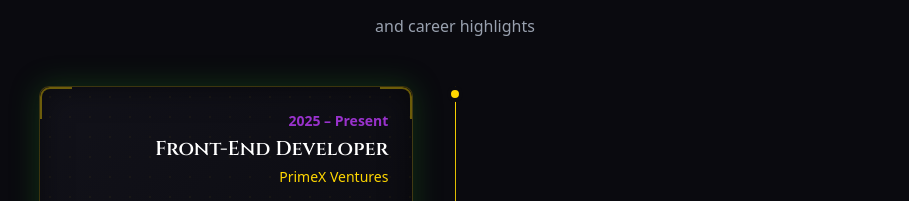
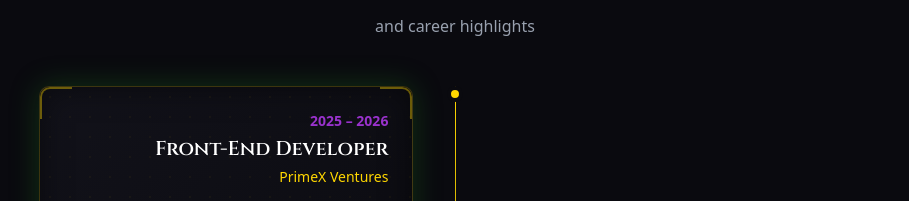
Before and after one commit to Howard-23/Animated-Portfolio, a Next.js app: page / in a window 1280 px wide. Shown: the part 2601-2802 px from the top of the page, without its empty margins (185-1094 px from the left). Built offline with nearby package versions, Linux system fonts and the light colour scheme.

Commit message:
added animations section

```diff
--- a/app/page.tsx
+++ b/app/page.tsx
@@ -104,7 +104,7 @@ export default function Home() {
     {
       title: "Front-End Developer",
       company: "PrimeX Ventures",
-      period: "2025 – Present",
+      period: "2025 – 2026",
       type: "freelance",
       description: "Building responsive, modern web applications for clients using Next.js, React, and Tailwind CSS. Specializing in creating intuitive user interfaces and seamless user experiences.",
       achievements: [
```
